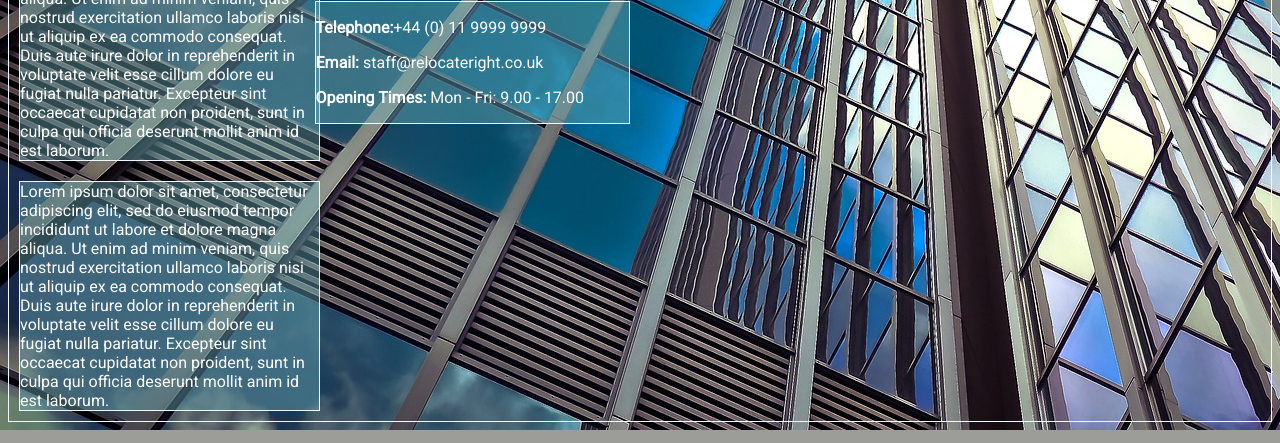
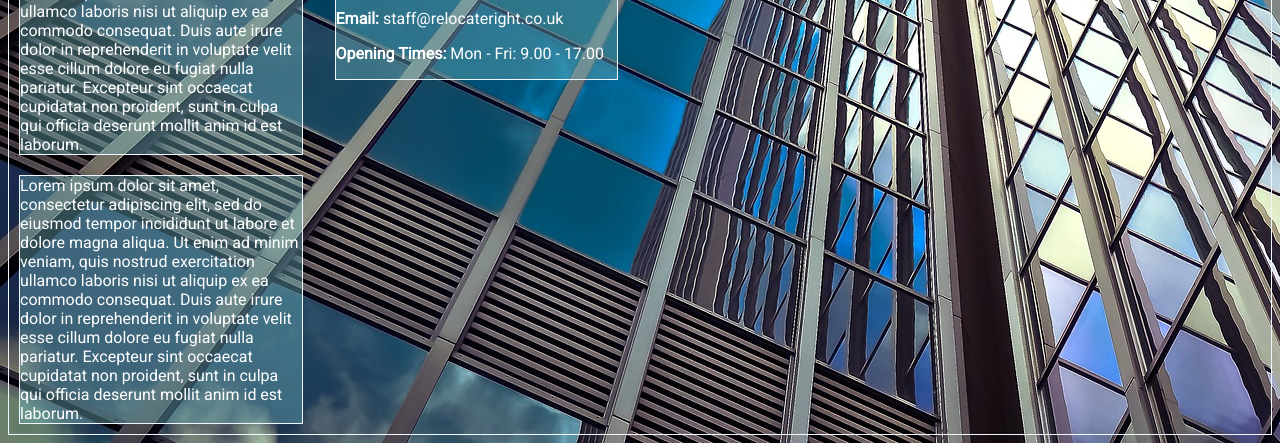
Before and after one commit to AlexandruSburlescu/Relocate-Right, a PHP site: page / in a window 1280 px wide. Shown: the part 438-881 px from the top of the page. Run offline with PHP 8.4, Linux system fonts and the light colour scheme; data that the repository does not hold is empty; some libraries are stand-ins or nearby versions.

Commit message:
right reel not moving

```diff
--- a/body/gallery.php
+++ b/body/gallery.php
@@ -48,7 +48,7 @@ if (count($properties) == 0 ) {$_SESSION['message'] = 'Your star buildings datab
     <div class = "row" id="<?=$property['property_id']?>">
         <div class= "gallery fade">
             <div class = "row">
-                <div class="galleryHead">Our current listings</div>
+                <div class="galleryHead">Our top listings</div>
             </div>
             <div class = "row">
                 <div class = "col-2" style ="float:left">
@@ -74,7 +74,7 @@ if (count($properties) == 0 ) {$_SESSION['message'] = 'Your star buildings datab
                     if($image['property_id'] == $property['property_id'] && $image['main'] != '1' ) { ?>
 
                         <a href ="<?=$image['image_url']?>">
-                            <img src="<?=$image['image_url']?>" style="float:left;padding:10px;width:<?=100/$thumbnails?>%;height:<?=100/$thumbnails?>%">
+                            <img src="<?=$image['image_url']?>" style="float:left;padding:10px;width:<?=100/$thumbnails?>%;max-height:<?=100/$thumbnails?>%">
                         </a>
 
                     <?php  } ?>
@@ -83,7 +83,7 @@ if (count($properties) == 0 ) {$_SESSION['message'] = 'Your star buildings datab
             </div>
             <div class = "row">
                 <div class="galleryText"><?=$property['description']?></div>
-                <div class = "galleryText">Price: <?=$property['price']?></div>
+                <div class = "galleryText">Price: <?=$property['price']?>&pound</div>
             </div>
 
         </div>
--- a/body/left-reel.php
+++ b/body/left-reel.php
@@ -1,5 +1,7 @@
         <div class="col-3">
+
             <div class = "lreel" id = "news" name="News">Lorem ipsum dolor sit amet, consectetur adipiscing elit, sed do eiusmod tempor incididunt ut labore et dolore magna aliqua. Ut enim ad minim veniam, quis nostrud exercitation ullamco laboris nisi ut aliquip ex ea commodo consequat. Duis aute irure dolor in reprehenderit in voluptate velit esse cillum dolore eu fugiat nulla pariatur. Excepteur sint occaecat cupidatat non proident, sunt in culpa qui officia deserunt mollit anim id est laborum. </div>
             <div class = "lreel" id = "testimonials" name = "Testimonials">Lorem ipsum dolor sit amet, consectetur adipiscing elit, sed do eiusmod tempor incididunt ut labore et dolore magna aliqua. Ut enim ad minim veniam, quis nostrud exercitation ullamco laboris nisi ut aliquip ex ea commodo consequat. Duis aute irure dolor in reprehenderit in voluptate velit esse cillum dolore eu fugiat nulla pariatur. Excepteur sint occaecat cupidatat non proident, sunt in culpa qui officia deserunt mollit anim id est laborum. </div>
             <div class = "lreel" id="twitter" name = "Twitter">Lorem ipsum dolor sit amet, consectetur adipiscing elit, sed do eiusmod tempor incididunt ut labore et dolore magna aliqua. Ut enim ad minim veniam, quis nostrud exercitation ullamco laboris nisi ut aliquip ex ea commodo consequat. Duis aute irure dolor in reprehenderit in voluptate velit esse cillum dolore eu fugiat nulla pariatur. Excepteur sint occaecat cupidatat non proident, sunt in culpa qui officia deserunt mollit anim id est laborum. </div>
+
         </div>
--- a/body/right-reel.php
+++ b/body/right-reel.php
@@ -1,8 +1,8 @@
 <div class="col-3">
-    <div class = "row">
+
     <div class = "rreel" id = "map">Google map</div>
-    </div>
-    <div class = "row">
+
+
     <div class = "rreel" id = "details">
         <ul>
             <li><strong>Telephone:</strong>+44 (0) 11 9999 9999</li>
@@ -10,5 +10,6 @@
             <li><strong>Opening Times:</strong> Mon - Fri: 9.00 - 17.00</li>
         </ul>
     </div>
-    </div>
+
+
 </div>
--- a/css/main.css
+++ b/css/main.css
@@ -72,8 +72,8 @@ p {
 #footer {
             font-size: .75em;
             font-style: italic;
-            border: 1px solid #f0f8ff ;
-            box-shadow: inset 0 0 0 25em rgba(113, 183, 189, 0.6);
+
+
 }
 
 
@@ -84,9 +84,9 @@ p {
 
 .header {
             padding: 1px;
-            border: 1px solid #f0f8ff ;
-            box-shadow: inset 0 0 0 25em rgba(113, 183, 189, 0.6);
-            height: 100px;
+
+
+
 
 
 }
@@ -124,7 +124,7 @@ p {
 
 #left-menu ul {
     list-style-type: none;
-    float: left;
+    float: right;
     margin: 0;
     padding: 0;
     overflow: hidden ;
@@ -195,24 +195,25 @@ a.prev, a.next {
 
 div .lreel{
         border: 1px solid #f0f8ff ;
-        margin: 10px 5px 10px 10px;
-        max-width:100%;
+        margin: 10px 10px 10px 10px;
+        max-width:90%;
         float: left!important;
         box-shadow: inset 0 0 0 25em rgba(113, 183, 189, 0.4);
       }
 
 div .rreel {
         border: 1px solid #f0f8ff ;
-        margin: 10px 10px 10px 5px;
-        max-width:100%;
-        float:right!important;
+        margin: 10px 10px 10px 10px;
+        max-width:90%;
+        float:left!important;
         box-shadow: inset 0 0 0 25em rgba(113, 183, 189, 0.4);
 
 }
 div .gallery {
         border: 1px solid #f0f8ff ;
-        margin: 10px 5px 5px 10px;
-        padding: 10px;
+        margin-top:10px;
+        margin-bottom:10px;
+
         max-width:100%;
         box-shadow: inset 0 0 0 25em rgba(113, 183, 189, 0.4);
 }
--- a/header.php
+++ b/header.php
@@ -2,17 +2,14 @@
     <div class="header">
         <div class="row">
             <div class="col-3">
-               <div class="row">
-                   <div  id="logo-pic">
-                        <img src="img/logo.png"  alt="Logo" id="logo">
-                   </div>
-                <div id="logo-text" style="text-align: left">Relocate Right</div>
-             </div>
+                <div class="logo-text" id="logo-pic">
+                    <img src="img/logo.png"  alt="Logo" id="logo">Relocate Right
+                </div>
             </div>
             <div class ="col-9">
             <div class="row">
                 <label for="left-menu"></label>
-                <div class="col-12">
+
                     <div id ="left-menu">
                         <ul>
                             <li><a href="index.php" class="button">Home</a></li>
@@ -22,7 +19,7 @@
                             <li><a href="about.php" class="button">About</a></li>
                         </ul>
                     </div>
-                </div>
+
             </div>
             </div>
 
```
Also changed, not shown: img/logo.png, img/logo_s.png (deleted).
